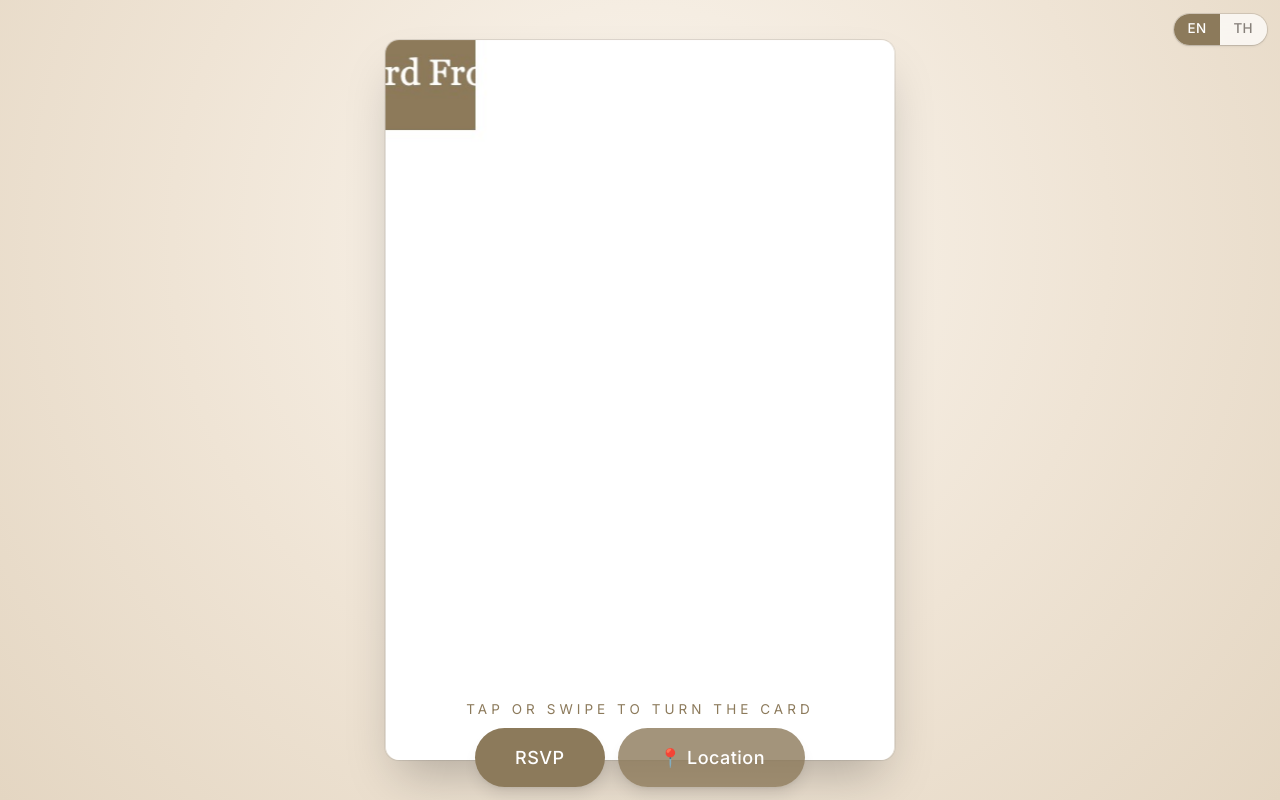
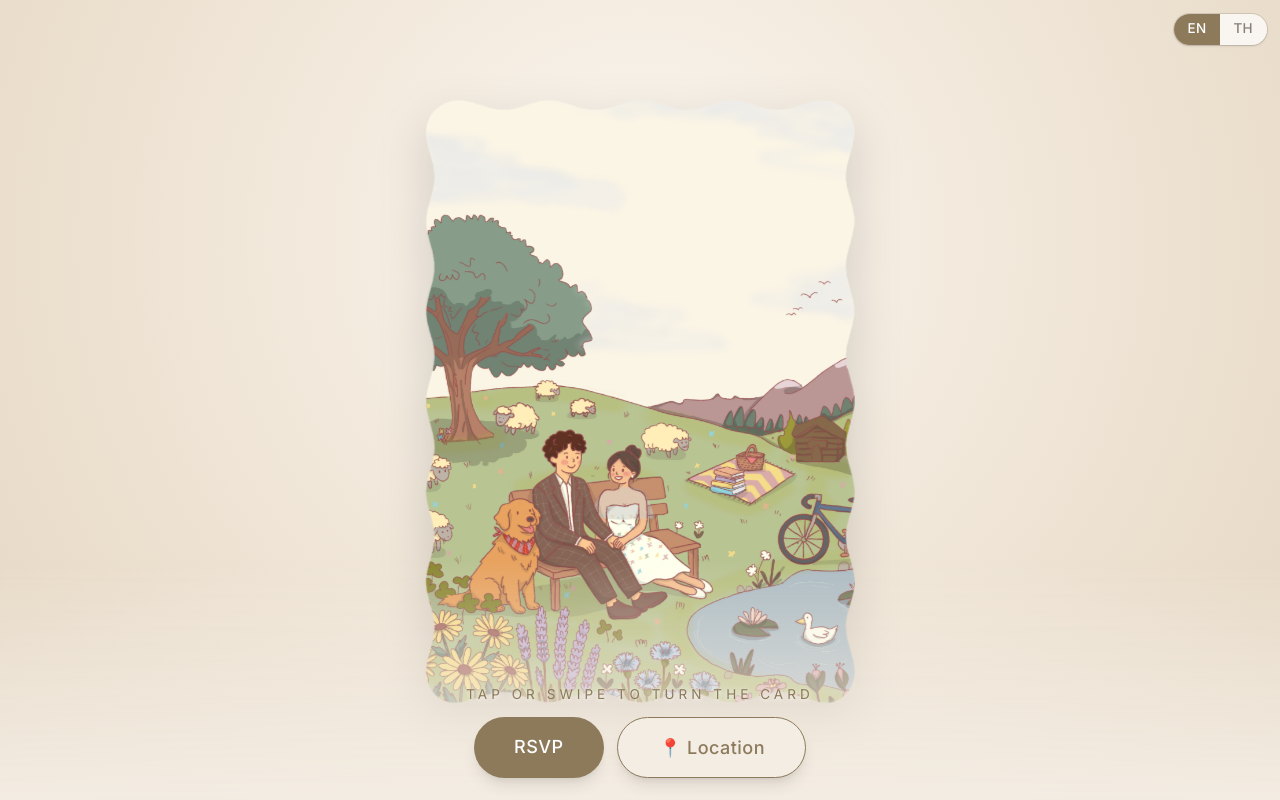
Before and after one commit to papob-boonpat/wedding-card, a Next.js app: page / in a window 1280 px wide. Both pictures are taken after a click on the button "Open the invitation". Built offline with nearby package versions, Linux system fonts and the light colour scheme; a web font is replaced by a local one.

Commit message:
update card and rsvp section

```diff
--- a/src/app/layout.tsx
+++ b/src/app/layout.tsx
@@ -31,7 +31,7 @@ export const metadata: Metadata = {
   openGraph: {
     title: "You're Invited",
     description: "A wedding invitation — open the envelope and RSVP.",
-    images: ["/card-front.jpg"],
+    images: ["/FC.png"],
   },
 };
 
--- a/src/components/Card.tsx
+++ b/src/components/Card.tsx
@@ -5,11 +5,11 @@ import { motion, useReducedMotion, type PanInfo } from "framer-motion";
 import { useI18n } from "./LangProvider";
 
 // Match this to the real aspect ratio of your card images (width / height).
-const CARD_ASPECT = 0.707; // A-series portrait (e.g. 1414 x 2000)
+const CARD_ASPECT = 0.7142857143; // A-series portrait (e.g. 1414 x 2000)
 
-// As large as possible while keeping the aspect ratio and a small margin.
-// Uses svh so mobile browser chrome never clips it.
-const CARD_WIDTH = `min(96vw, calc(90svh * ${CARD_ASPECT}))`;
+// Sized to leave room for the button bar below. Uses svh so mobile browser
+// chrome never clips it.
+const CARD_WIDTH = `min(88vw, calc(76svh * ${CARD_ASPECT}))`;
 
 type Props = {
   flipped: boolean;
@@ -67,8 +67,8 @@ export default function Card({ flipped, onFlip, interactive }: Props) {
           }
         }}
       >
-        <Face src="/card-front.jpg" alt={t("cardFront")} />
-        <Face src="/card-back.jpg" alt={t("cardBack")} back />
+        <Face src="/FC.png" alt={t("cardFront")} />
+        <Face src="/BC.png" alt={t("cardBack")} back />
       </motion.div>
     </div>
   );
@@ -85,10 +85,11 @@ function Face({
 }) {
   return (
     <div
-      className="absolute inset-0 overflow-hidden rounded-xl shadow-2xl ring-1 ring-black/10"
+      className="absolute inset-0 overflow-hidden"
       style={{
         backfaceVisibility: "hidden",
         transform: back ? "rotateY(180deg)" : undefined,
+        filter: "drop-shadow(0 20px 25px rgba(0, 0, 0, 0.15))",
       }}
     >
       <Image src={src} alt={alt} fill priority className="object-cover" sizes="100vw" />
--- a/src/components/InvitationScene.tsx
+++ b/src/components/InvitationScene.tsx
@@ -115,15 +115,19 @@ export default function InvitationScene() {
       <AnimatePresence>
         {grown && (
           <motion.div
-            className="fixed inset-x-0 bottom-0 z-40 flex flex-col items-center gap-2 px-4 pb-[calc(env(safe-area-inset-bottom)+0.75rem)] pt-[calc(90svh+3rem)] text-center pointer-events-none"
+            className="pointer-events-none fixed inset-x-0 bottom-0 z-40 flex flex-col items-center gap-3 px-4 pb-[calc(env(safe-area-inset-bottom)+1.25rem)] pt-28 text-center"
+            style={{
+              background:
+                "linear-gradient(to top, rgba(244,237,228,0.92) 0%, rgba(244,237,228,0.55) 45%, transparent 100%)",
+            }}
             initial={{ opacity: 0, y: 12 }}
             animate={{ opacity: 1, y: 0 }}
             transition={{ duration: 0.3, delay: 0.2 }}
           >
-            <p className="text-xs uppercase tracking-[0.3em] text-accent">
+            <p className="text-xs uppercase tracking-[0.3em] text-accent drop-shadow-[0_1px_2px_rgba(255,255,255,0.9)]">
               {t("tapOrSwipe")}
             </p>
-            <div className="flex gap-3">
+            <div className="flex flex-wrap justify-center gap-3">
               <Link
                 href="/rsvp"
                 className="pointer-events-auto rounded-full bg-accent px-9 py-3.5 text-base font-medium tracking-wide text-white shadow-lg transition hover:brightness-110"
@@ -134,7 +138,7 @@ export default function InvitationScene() {
                 href="https://maps.app.goo.gl/KVVUaA1X7Y77XMs86"
                 target="_blank"
                 rel="noopener noreferrer"
-                className="pointer-events-auto rounded-full bg-accent/80 px-9 py-3.5 text-base font-medium tracking-wide text-white shadow-lg transition hover:brightness-110"
+                className="pointer-events-auto rounded-full border border-accent bg-background px-9 py-3.5 text-base font-medium tracking-wide text-accent shadow-lg transition hover:brightness-95"
               >
                 {t("location")}
               </a>
```
Also changed, not shown: public/BC.png (added), public/FC.png (added).
